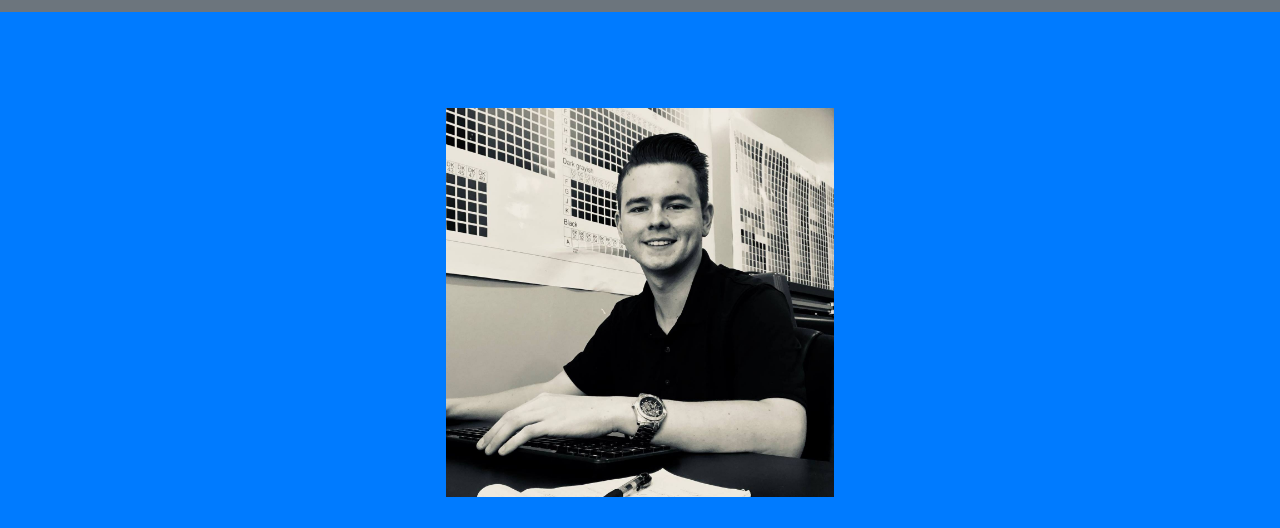
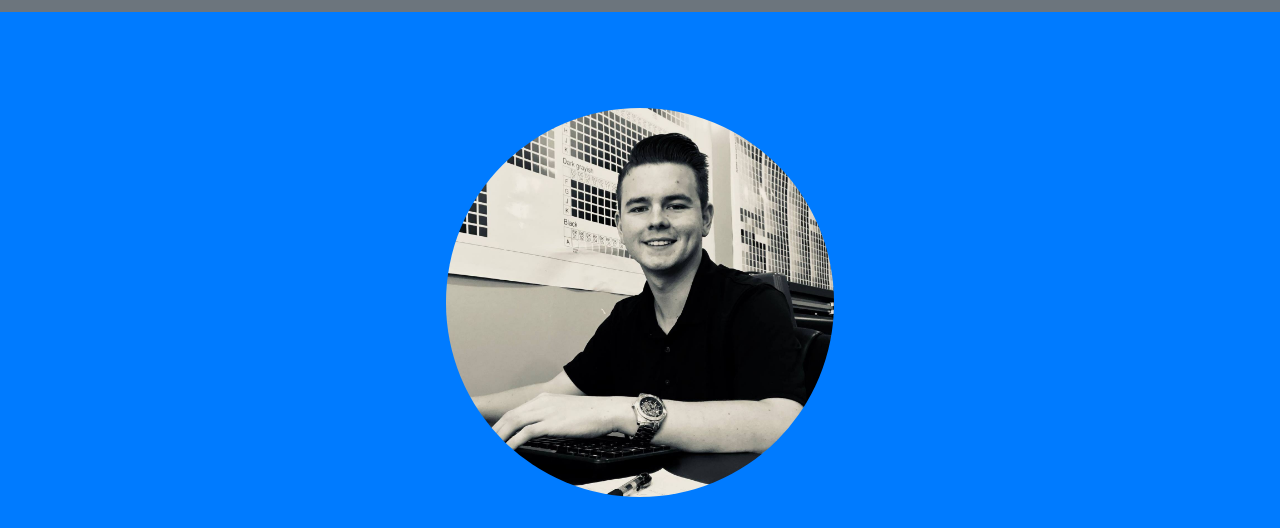
Before and after one commit to Bryceacampbell/Portfolio, a website with bundled scripts: page index.html in a window 1280 px wide. Shown: the part 94-622 px from the top of the page. Built offline with nearby package versions, Linux system fonts and the light colour scheme.

Commit message:
pushing border radius on image

```diff
--- a/index.html
+++ b/index.html
@@ -59,7 +59,7 @@
   <header class="masthead bg-primary text-white text-center">
     <div class="container">
       <img class="img-fluid mb-5 d-block mx-auto" id="profile-img" src="img/profile.jpg"
-        style="max-width:35%; height:auto;" alt="photo of bryce campbell">
+        style="max-width:35%; height:auto; border-radius:50%;" alt="photo of bryce campbell">
       <h1 class="text-uppercase mb-0">Full Stack Web Development Student</h1>
       <hr class="star-light">
       <h2 class="font-weight-light mb-0">Actively Seeking A Web Development Position</h2>
```
